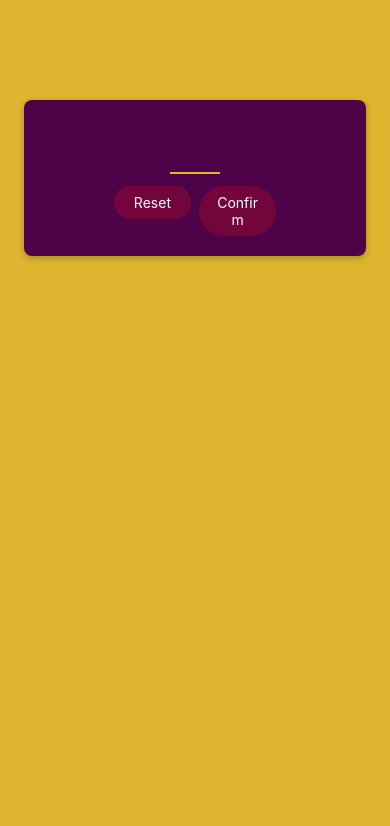
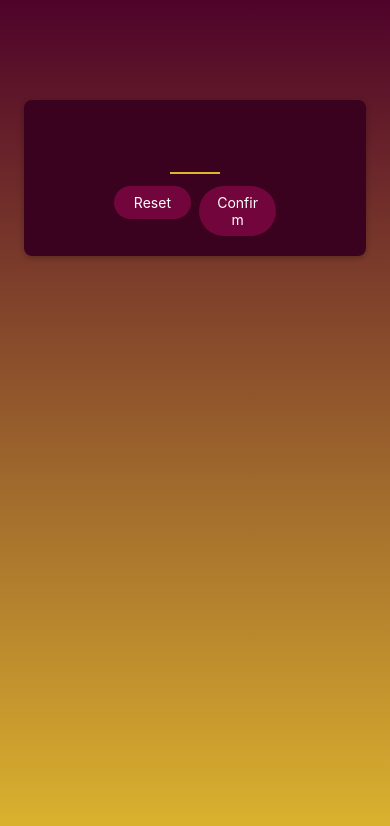
Before and after one commit to DonCastillo/learning-react-native-2, a React Native app: screen / in a window 390 px wide. Shown: the top 826 px of the page. Built offline with nearby package versions, Linux system fonts and the light colour scheme.

Commit message:
added bg gradient using the LinearGradient

```diff
--- a/App.js
+++ b/App.js
@@ -1,13 +1,13 @@
-import { StatusBar } from "expo-status-bar";
-import { StyleSheet, Text, View } from "react-native";
+import { StyleSheet } from "react-native";
+import { LinearGradient } from "expo-linear-gradient";
 
 import StartGameScreen from "./screens/StartGameScreen";
 
 export default function App() {
   return (
-    <View style={styles.rootScreen}>
+    <LinearGradient style={styles.rootScreen} colors={["#4e0329", "#ddb52f"]}>
       <StartGameScreen />
-    </View>
+    </LinearGradient>
   );
 }
 
--- a/package.json
+++ b/package.json
@@ -12,7 +12,8 @@
     "expo": "~48.0.15",
     "expo-status-bar": "~1.4.4",
     "react": "18.2.0",
-    "react-native": "0.71.8"
+    "react-native": "0.71.8",
+    "expo-linear-gradient": "~12.1.2"
   },
   "devDependencies": {
     "@babel/core": "^7.20.0"
--- a/screens/StartGameScreen.js
+++ b/screens/StartGameScreen.js
@@ -30,7 +30,7 @@ const styles = StyleSheet.create({
     padding: 16,
     marginTop: 100,
     marginHorizontal: 24,
-    backgroundColor: "#4e0349",
+    backgroundColor: "#3b021f",
     borderRadius: 8,
     elevation: 4, // android-only property
     shadowColor: "black", // ios property
```
Also changed, not shown: 1 other file (tests, documents, lock files or other folders).
